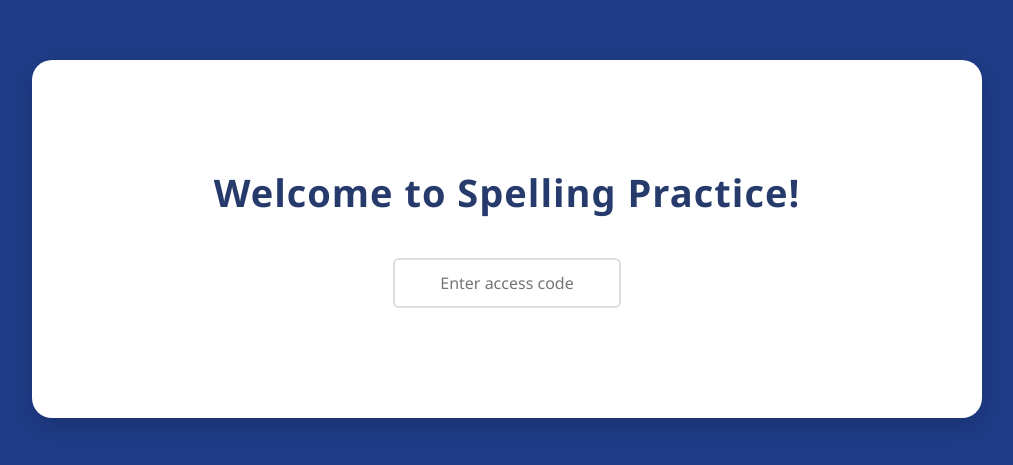
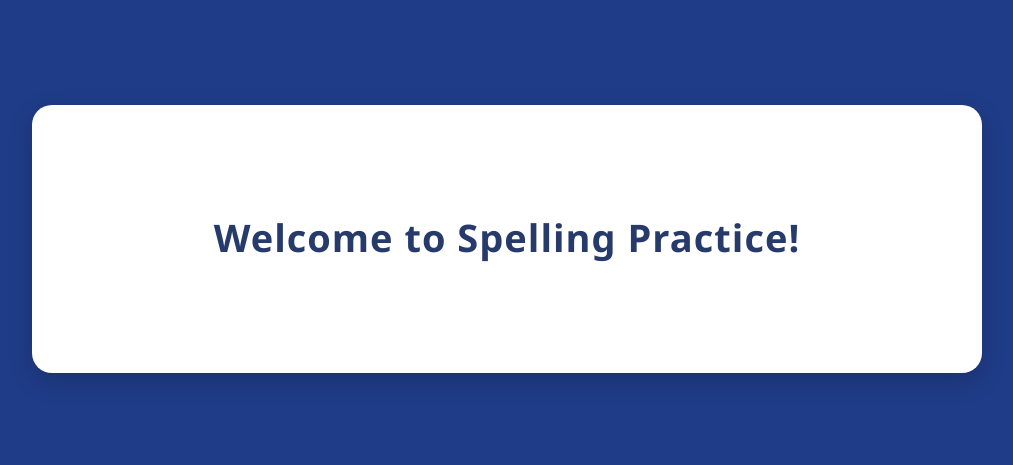
Before and after one commit to penny0531/easy-spelling, a website: page index.html in a window 1280 px wide. Shown: the part 161-626 px from the top of the page, without its empty margins (133-1146 px from the left). Drawn offline with Linux system fonts and the light colour scheme.

Commit message:
Update index.html

```diff
--- a/index.html
+++ b/index.html
@@ -8,11 +8,6 @@
 <body>
     <div class="container home-page">
         <h1>Welcome to Spelling Practice!</h1>
-
-        <div class="access-section">
-            <input type="text" id="accessCode" placeholder="Enter access code" class="access-input">
-            <p id="accessError" class="error-message"></p>
-        </div>
 
         <div class="user-section">
             <input type="text" id="nameInput" placeholder="Enter your name">
```
